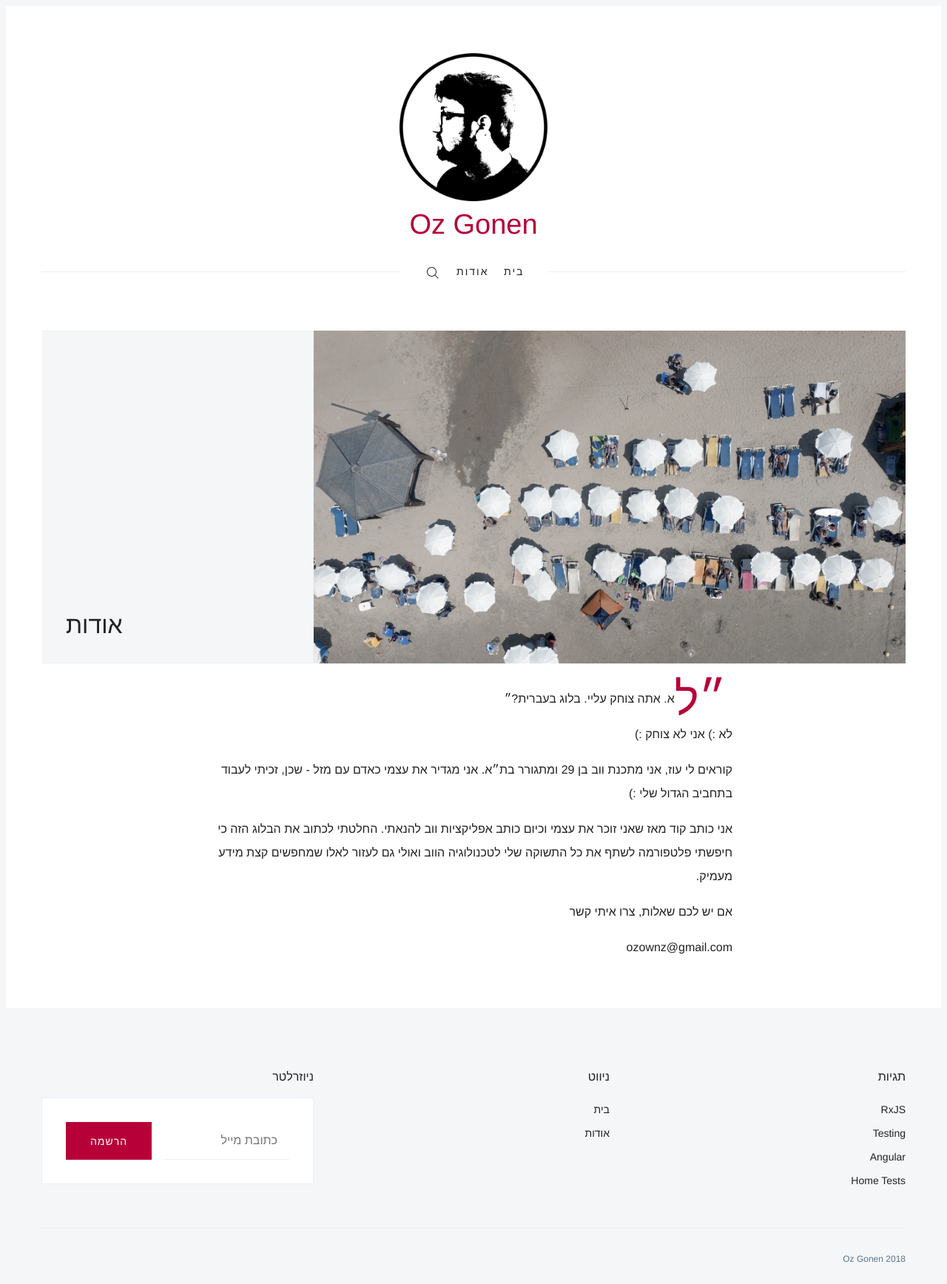
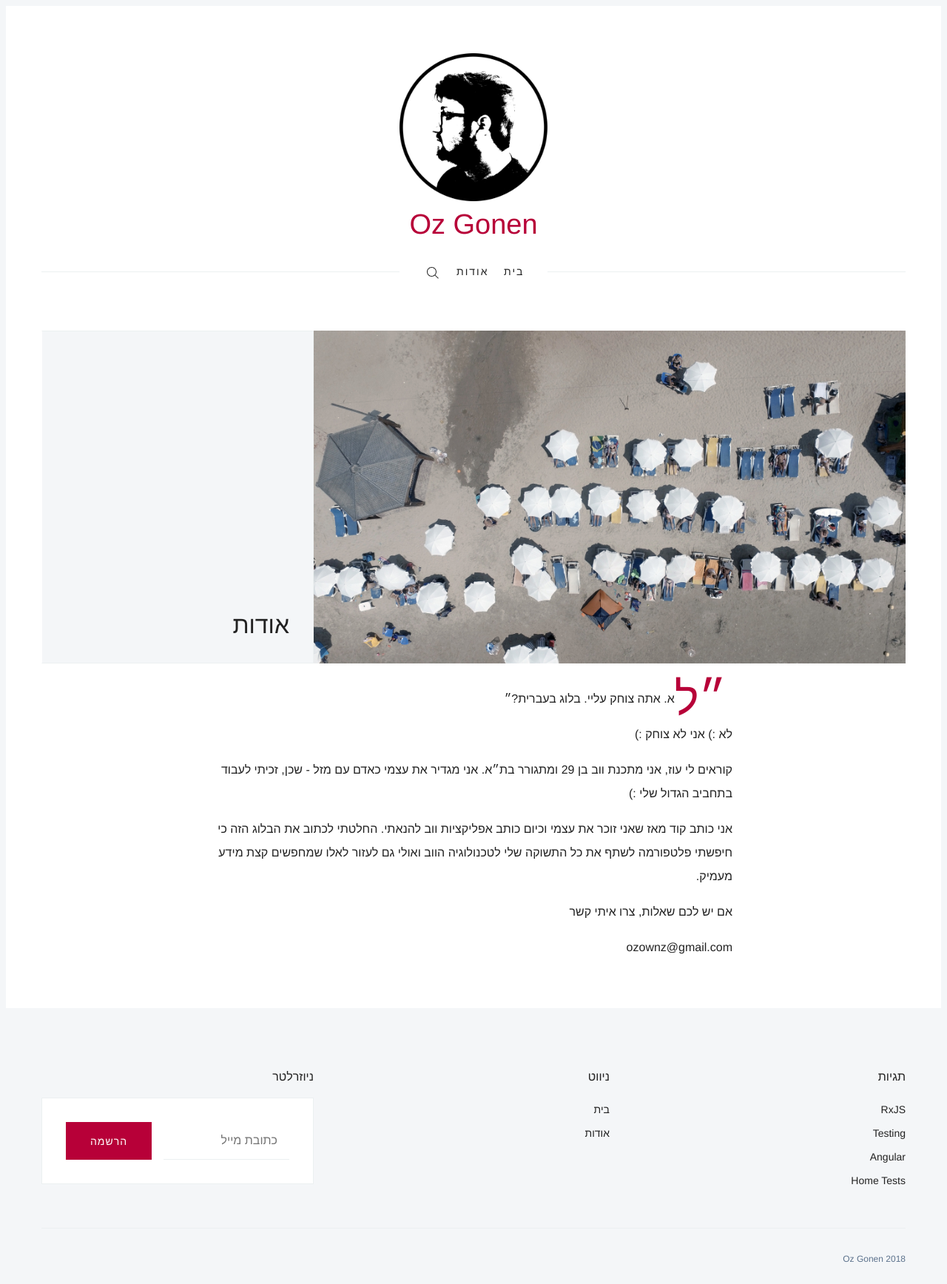
Before and after one commit to ozgonen/ozgonen.github.io, a Jekyll site: the page built from _pages/about.md, in a window 1280 px wide. Shown: the whole page at 74% size. Built offline with Jekyll 4.4.1, drawn with Linux system fonts in a browser that asks for light colours; some web fonts are replaced.

Commit message:
fixed title direction

```diff
--- a/_sass/components/_post-hero.scss
+++ b/_sass/components/_post-hero.scss
@@ -61,7 +61,7 @@
   }
 
   &__title {
-    direction: ltr;
+    direction: rtl;
     margin-bottom: 0;
     font-family: $font-serif;
     font-size: $font-size-h3;
```
